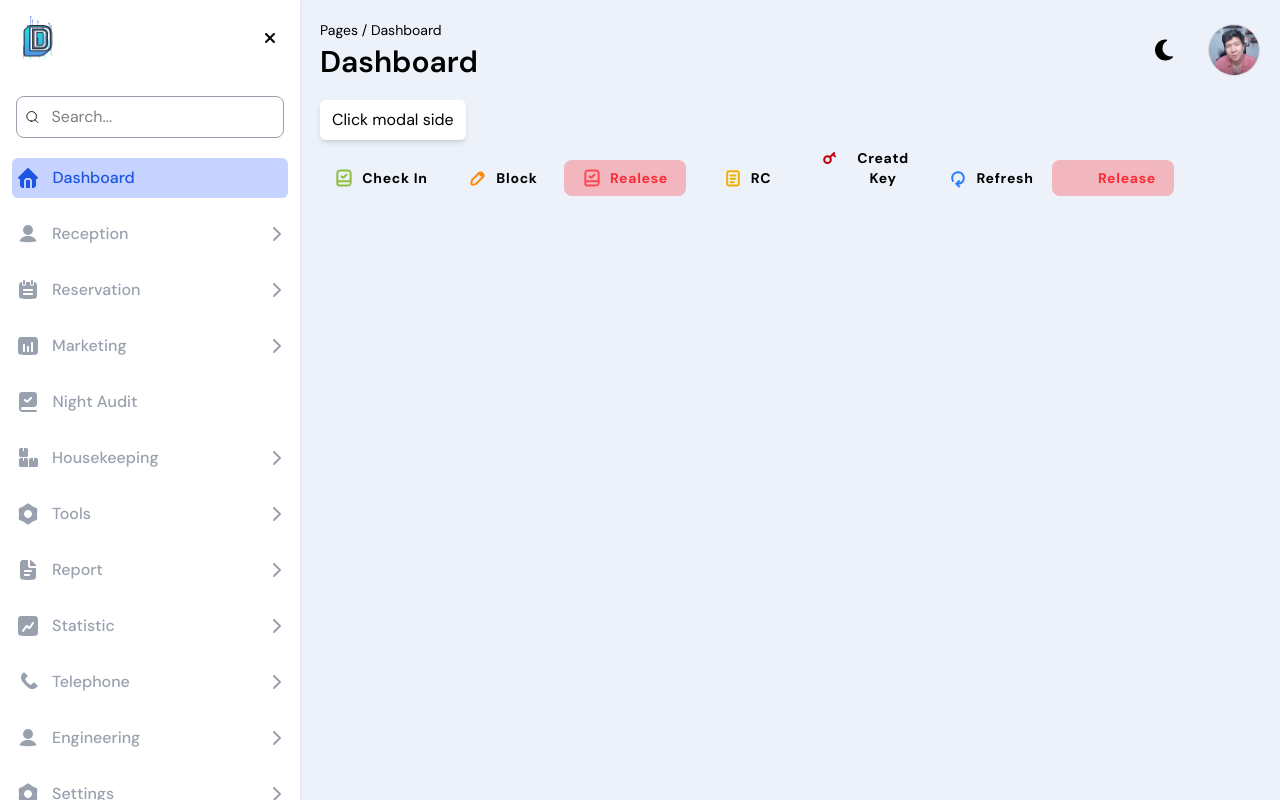
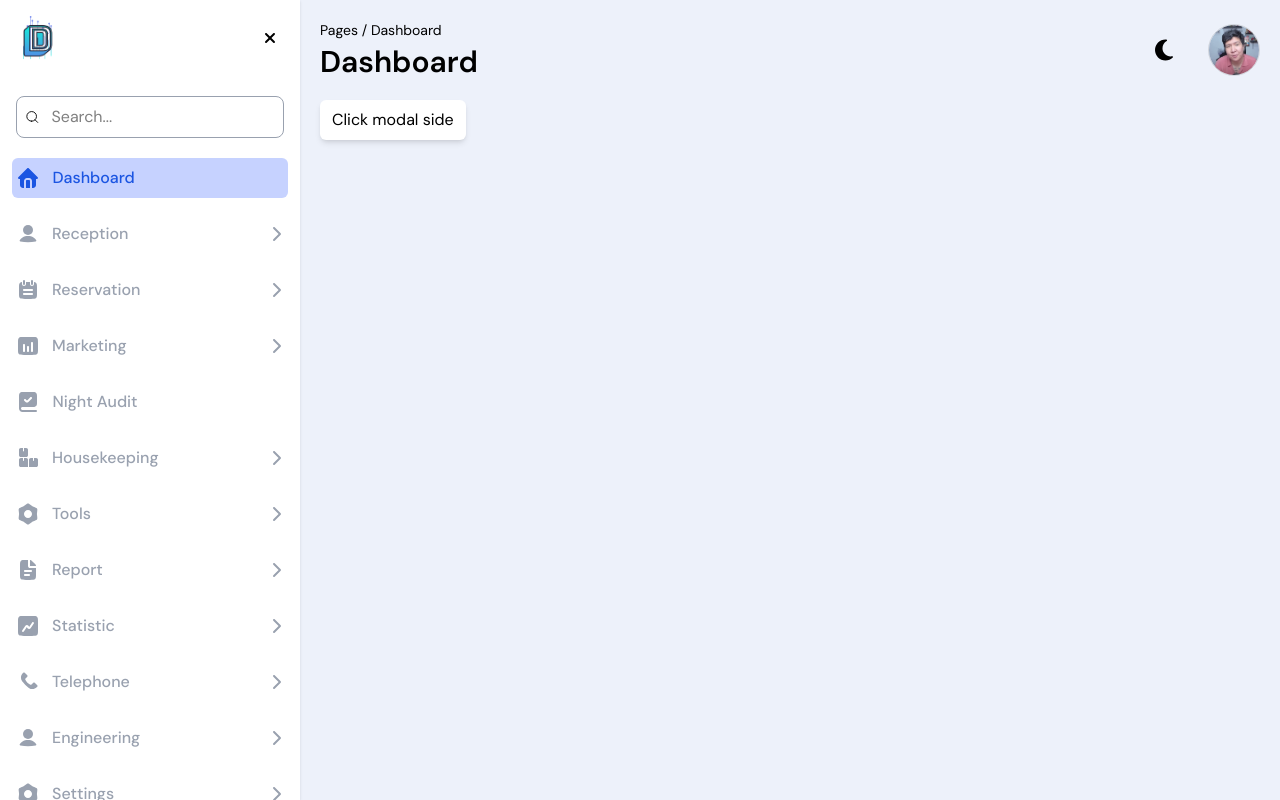
Before and after one commit to DSITeams/PMS-FE, a React (Vite) app: page /example in a window 1280 px wide. Built offline with nearby package versions, Linux system fonts and the light colour scheme.

Commit message:
update component buttonAction

```diff
--- a/src/components/button/ButtonAction.tsx
+++ b/src/components/button/ButtonAction.tsx
@@ -17,7 +17,7 @@ const ButtonAction: React.FC<ButtonActionProps> = ({
 }: ButtonActionProps) => {
   return (
     <button
-      className={`px-3 py-2 w-[122px] rounded-lg text-sm font-[700] tracking-wider ${className}`}
+      className={`py-2 w-[122px] rounded-lg text-sm font-[700] tracking-wider ${className}`}
       onClick={onClick}
       type={type}
     >
--- a/src/components/modal/SideModal.tsx
+++ b/src/components/modal/SideModal.tsx
@@ -40,7 +40,7 @@ const SideModal: React.FC<SideModalProps> = ({ width, children }) => {
     <div>
       <button
         onClick={openModalSide}
-        className="px-3 py-2 bg-white shadow-md rounded-md"
+        className="px-3 py-2 bg-white shadow-md rounded-md cursor-pointer"
       >
         Click modal side
       </button>
--- a/src/pages/example/index.tsx
+++ b/src/pages/example/index.tsx
@@ -41,43 +41,44 @@ function ExampleTable() {
   const actions = [
     {
       title: "Check In",
-      color: "#8DBF42",
-      bgColor: "#8DBF424D",
+      color: "text-[#8DBF42]",
+      bgColor: "bg-[#8DBF424D]",
       icon: <BookChecklist color="#8DBF42" />,
     },
     {
       title: "Block",
-      color: "#FF8905",
-      bgColor: "#FF89054D",
+      color: " text-[#FF8905]",
+      bgColor: "bg-[#FF89054D]",
       icon: <Block color="#FF8905" />,
     },
     {
       title: "Realese",
-      color: "#FB2C36",
-      bgColor: "#FB2C364D",
+      color: "text-[#FB2C36]",
+      bgColor: "bg-[#FB2C364D]",
       icon: <BookChecklist color="#fc4952" />,
     },
     {
       title: "RC",
-      color: "#F0B101",
-      bgColor: "#F0B1014D",
+      color: "text-[#F0B101]",
+      bgColor: "bg-[#F0B1014D]",
       icon: <RcIcon color="#F0B101" />,
     },
     {
       title: "Creatd Key",
-      color: "#C20008",
-      bgColor: "#C200084D",
+      color: "text-[#C20008]",
+      bgColor: "bg-[#C200084D]",
       icon: <KeyIcon color="#C20008" />,
     },
     {
       title: "Refresh",
-      color: "#2B7EFE",
-      bgColor: "#2B7EFE4D",
+      color: "text-[#2B7EFE]",
+      bgColor: "bg-[#2B7EFE4D]",
       icon: <RefreshIcon color="#2B7EFE" />,
     },
   ];
 
   return (
+      // table component
     // <div className="bg-white mt-5 rounded-lg">
     //   <Table>
     //     <TableThead dataChecked={checkData} columns={columns} />
@@ -89,6 +90,19 @@ function ExampleTable() {
     //   </Table>
     // </div>
 
+      // button action in reservation
+    // <div className="flex gap-3">
+    //     {actions.map((action, index) => (
+    //       <ButtonAction
+    //         key={index}
+    //         title={action.title}
+    //         className={`${action.bgColor} ${action.color} cursor-pointer`}
+    //         icon={action.icon}
+    //         type="button"
+    //       />
+    //     ))}
+    //   </div>
+
     <div>
       <SideModal width="sm:max-w-[1000px]">
         <div className="flex h-full flex-col py-6 px-4 sm:px-6">
@@ -98,20 +112,6 @@ function ExampleTable() {
           </div>
         </div>
       </SideModal>
-
-      {actions.map((action, index) => (
-        <ButtonAction
-          key={index}
-          title={action.title}
-          className={`bg-[${action.bgColor}] text-[${action.color}]`}
-          icon={action.icon}
-        />
-      ))}
-      <ButtonAction
-          title="Release"
-          className={`bg-[#FB2C364D] text-[#FB2C36]`}
-          icon={<RealeseIcon />}
-        />
     </div>
   );
 }
```
